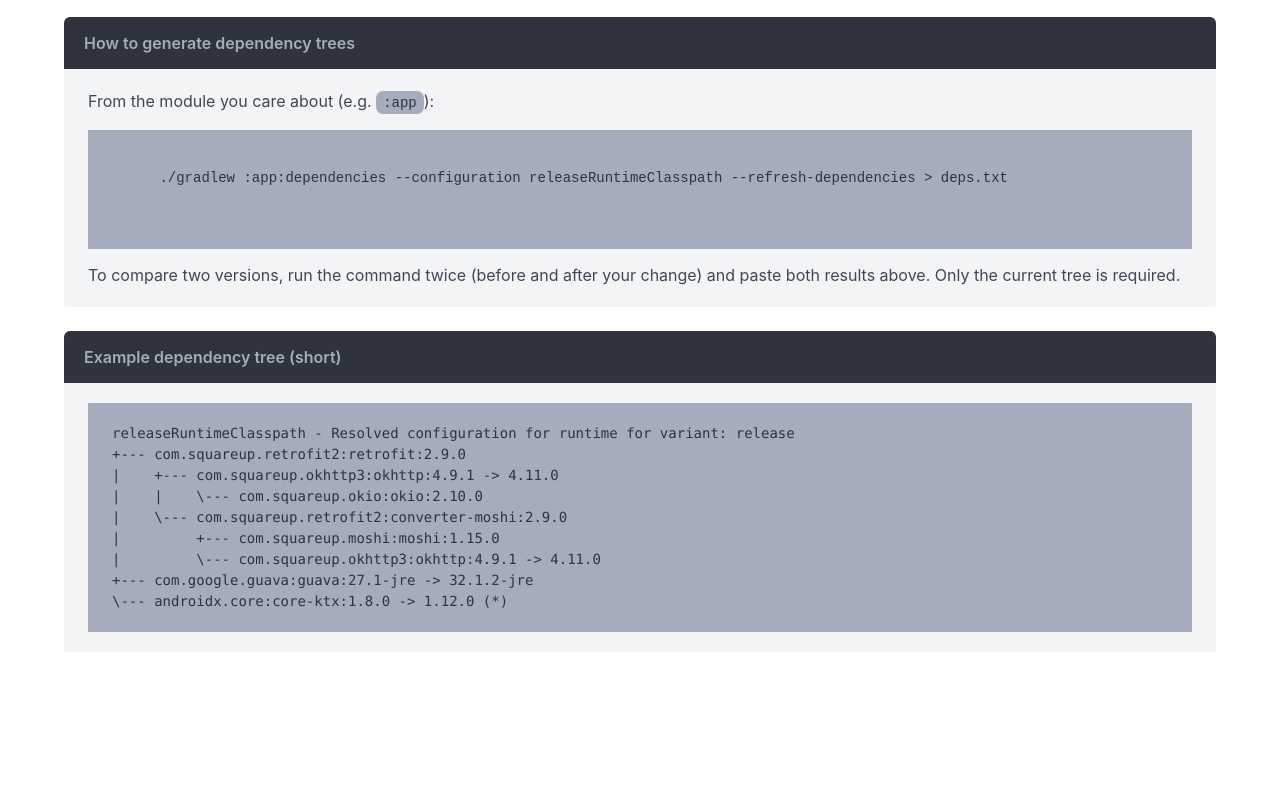
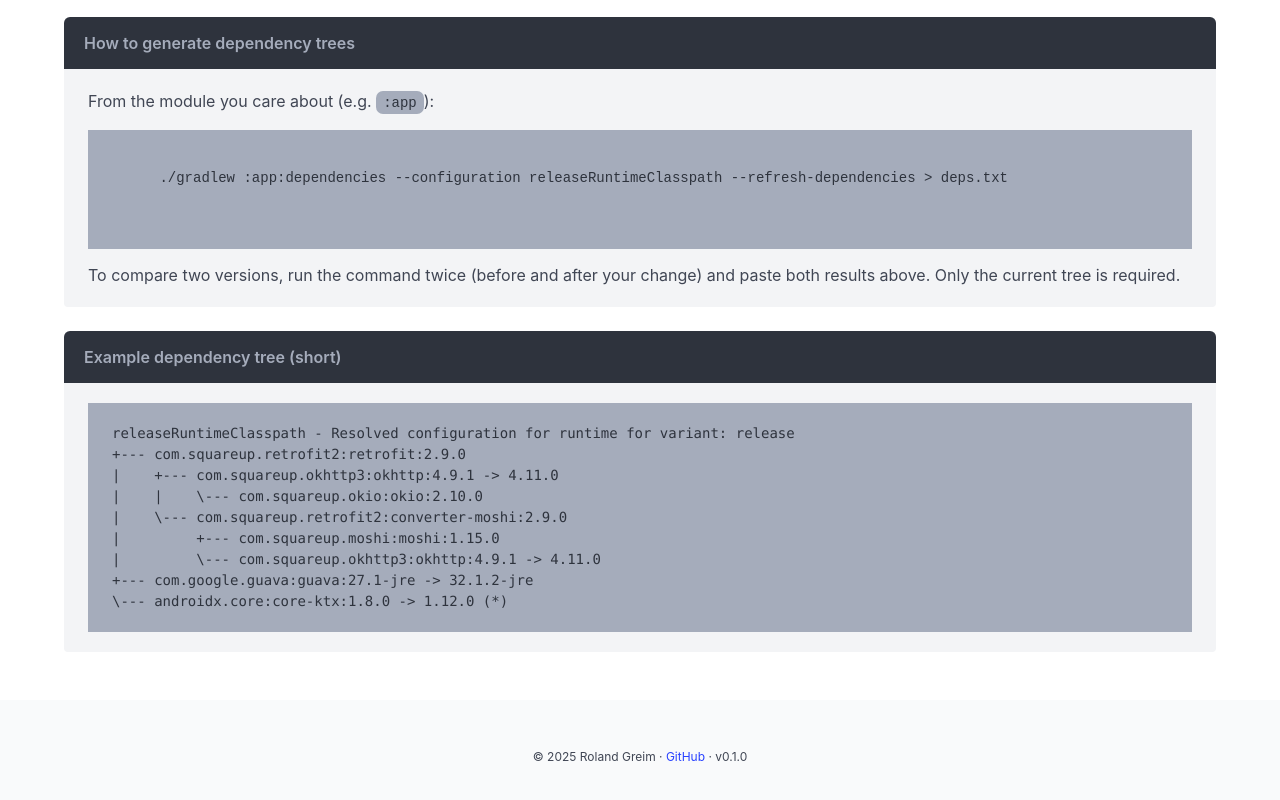
Before and after one commit to tigerxy/gradle-dep-tree-explorer, a Svelte app: page / in a window 1280 px wide. Shown: the part 735-1535 px from the top of the page. Before the commit the page ends 1435 px from the top, so only its background shows below. Built offline with nearby package versions, Linux system fonts and the light colour scheme.

Commit message:
📄 added footer

```diff
--- a/src/App.svelte
+++ b/src/App.svelte
@@ -1,6 +1,7 @@
 <script lang="ts">
   import { onMount } from "svelte";
   import Navbar from "./components/Navbar.svelte";
+  import Footer from "./components/Footer.svelte";
   import { route } from "./lib/stores";
   import type { Route } from "./lib/types";
   import InputPage from "./pages/InputPage.svelte";
@@ -40,3 +41,5 @@
     </div>
   </div>
 </section>
+
+<Footer />
--- /dev/null
+++ b/src/components/Footer.svelte
@@ -0,0 +1,33 @@
+<script lang="ts">
+  // Import metadata from package.json (tsconfig resolves JSON modules)
+  // eslint-disable-next-line @typescript-eslint/ban-ts-comment
+  // @ts-ignore
+  import pkg from "../../package.json";
+
+  type RepoField = string | { url?: string };
+  interface PkgMeta {
+    version?: string;
+    author?: string | { name?: string };
+    repository?: RepoField;
+    homepage?: string;
+  }
+
+  const meta = pkg as unknown as PkgMeta;
+  const version: string = String(meta.version || "0.0.0");
+  const year: number = new Date().getFullYear();
+  const author: string = typeof meta.author === "string" ? meta.author : meta.author?.name || "";
+  const repoRaw: string =
+    typeof meta.repository === "string" ? meta.repository : meta.repository?.url || "";
+  const repoUrl: string = repoRaw.replace(/^git\+/, "").replace(/\.git$/, "");
+</script>
+
+<footer class="footer has-text-centered">
+  <div class="content is-small">
+    <p>
+      © {year}
+      {author || ""}
+      · <a href={repoUrl} target="_blank" rel="noopener">GitHub</a>
+      · v{version}
+    </p>
+  </div>
+</footer>
```
Also changed, not shown: package.json (+12 -0 lines), 1 other file (tests, documents, lock files or other folders).
